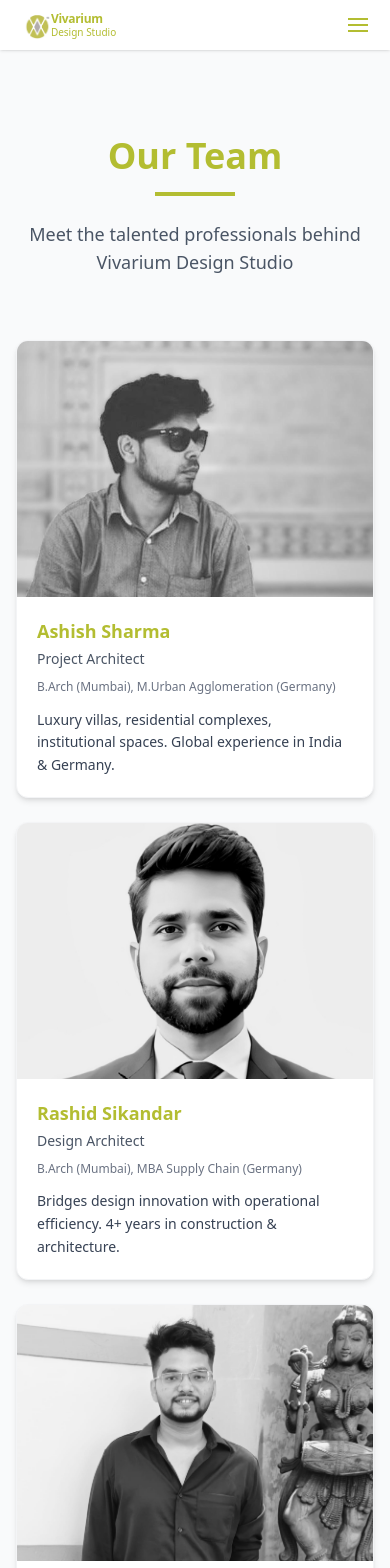
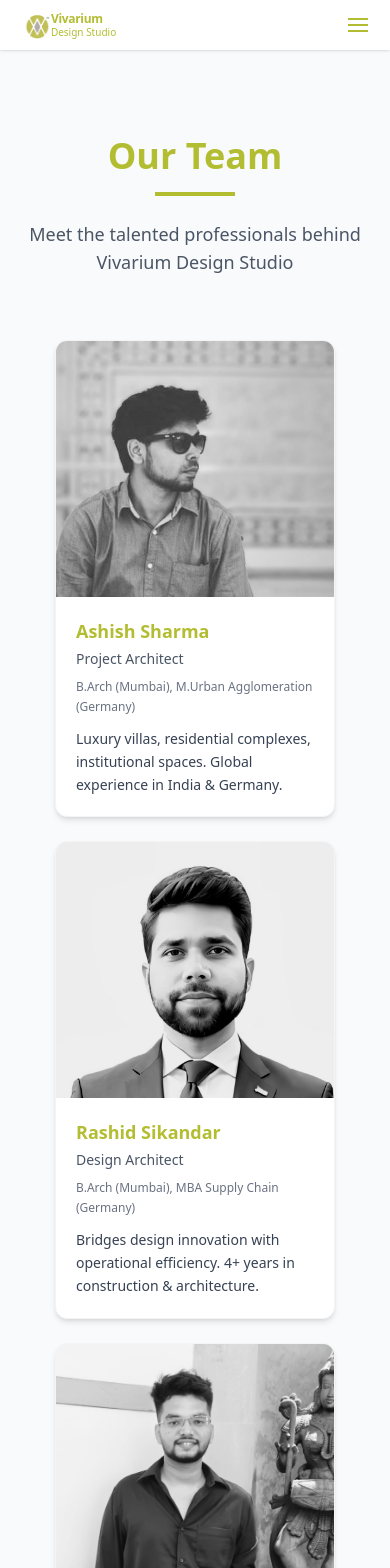
Before and after one commit to 49Harsh/Vivarium-subh, a React (Vite) app in the folder frontend/: page /team in a window 390 px wide. Shown: the top 1568 px of the page. Built offline with nearby package versions, Linux system fonts and the light colour scheme.

Commit message:
fix team resp

```diff
--- a/frontend/src/pages/Team.jsx
+++ b/frontend/src/pages/Team.jsx
@@ -10,9 +10,10 @@ const Team = () => (
       </p>
     </div>
 
-    <div className="grid md:grid-cols-2 lg:grid-cols-3 xl:grid-cols-4 gap-6">
+    {/* Custom responsive grid with fixed behavior for 415px-720px */}
+    <div className="grid grid-cols-1 sm:grid-cols-2 lg:grid-cols-3 xl:grid-cols-4 gap-6">
       {/* Ashish Sharma */}
-      <div className="bg-white rounded-xl overflow-hidden shadow-md hover:shadow-xl transition-all duration-300 group border border-gray-100">
+      <div className="bg-white mx-6 rounded-xl overflow-hidden shadow-md hover:shadow-xl transition-all duration-300 group border border-gray-100 w-full max-w-[280px] sm:max-w-none mx-auto">
         <div className="relative h-64 overflow-hidden">
           <img
             src="/Team/team/Ashish pic.jpg"
@@ -30,7 +31,7 @@ const Team = () => (
       </div>
 
       {/* Rashid Sikandar */}
-      <div className="bg-white rounded-xl overflow-hidden shadow-md hover:shadow-xl transition-all duration-300 group border border-gray-100">
+      <div className="bg-white mx-6 rounded-xl overflow-hidden shadow-md hover:shadow-xl transition-all duration-300 group border border-gray-100 w-full max-w-[280px] sm:max-w-none mx-auto">
         <div className="relative h-64 overflow-hidden">
           <img
             src="/Team/team/Rashid.jpg"
@@ -48,7 +49,7 @@ const Team = () => (
       </div>
 
       {/* Alok Gupta */}
-      <div className="bg-white rounded-xl overflow-hidden shadow-md hover:shadow-xl transition-all duration-300 group border border-gray-100">
+      <div className="bg-white mx-6 rounded-xl overflow-hidden shadow-md hover:shadow-xl transition-all duration-300 group border border-gray-100 w-full max-w-[280px] sm:max-w-none mx-auto">
         <div className="relative h-64 overflow-hidden">
           <img
             src="/Team/team/Alok G.jpg"
@@ -66,7 +67,7 @@ const Team = () => (
       </div>
 
       {/* Atul Kumar Yadav */}
-      <div className="bg-white rounded-xl overflow-hidden shadow-md hover:shadow-xl transition-all duration-300 group border border-gray-100">
+      <div className="bg-white mx-6 rounded-xl overflow-hidden shadow-md hover:shadow-xl transition-all duration-300 group border border-gray-100 w-full max-w-[280px] sm:max-w-none mx-auto">
         <div className="relative h-64 overflow-hidden">
           <img
             src="/Team/team/atul.jpg"
@@ -84,7 +85,7 @@ const Team = () => (
       </div>
 
       {/* Mohammad Ehsan */}
-      <div className="bg-white rounded-xl overflow-hidden shadow-md hover:shadow-xl transition-all duration-300 group border border-gray-100">
+      <div className="bg-white mx-6 rounded-xl overflow-hidden shadow-md hover:shadow-xl transition-all duration-300 group border border-gray-100 w-full max-w-[280px] sm:max-w-none mx-auto">
         <div className="relative h-64 overflow-hidden">
           <img
             src="/Team/team/Ehsan.jpg"
@@ -101,6 +102,25 @@ const Team = () => (
         </div>
       </div>
     </div>
+
+    <style jsx>{`
+      @media (min-width: 415px) and (max-width: 720px) {
+        .grid {
+          grid-template-columns: repeat(2, 1fr) !important;
+        }
+        .grid > div {
+          max-width: none !important;
+        }
+      }
+      @media (min-width: 720px) and (max-width: 1280px) {
+        .grid {
+          grid-template-columns: repeat(4, 1fr) !important;
+        }
+        .grid > div {
+          max-width: none !important;
+        }
+      }
+    `}</style>
   </section>
 );
 
```
